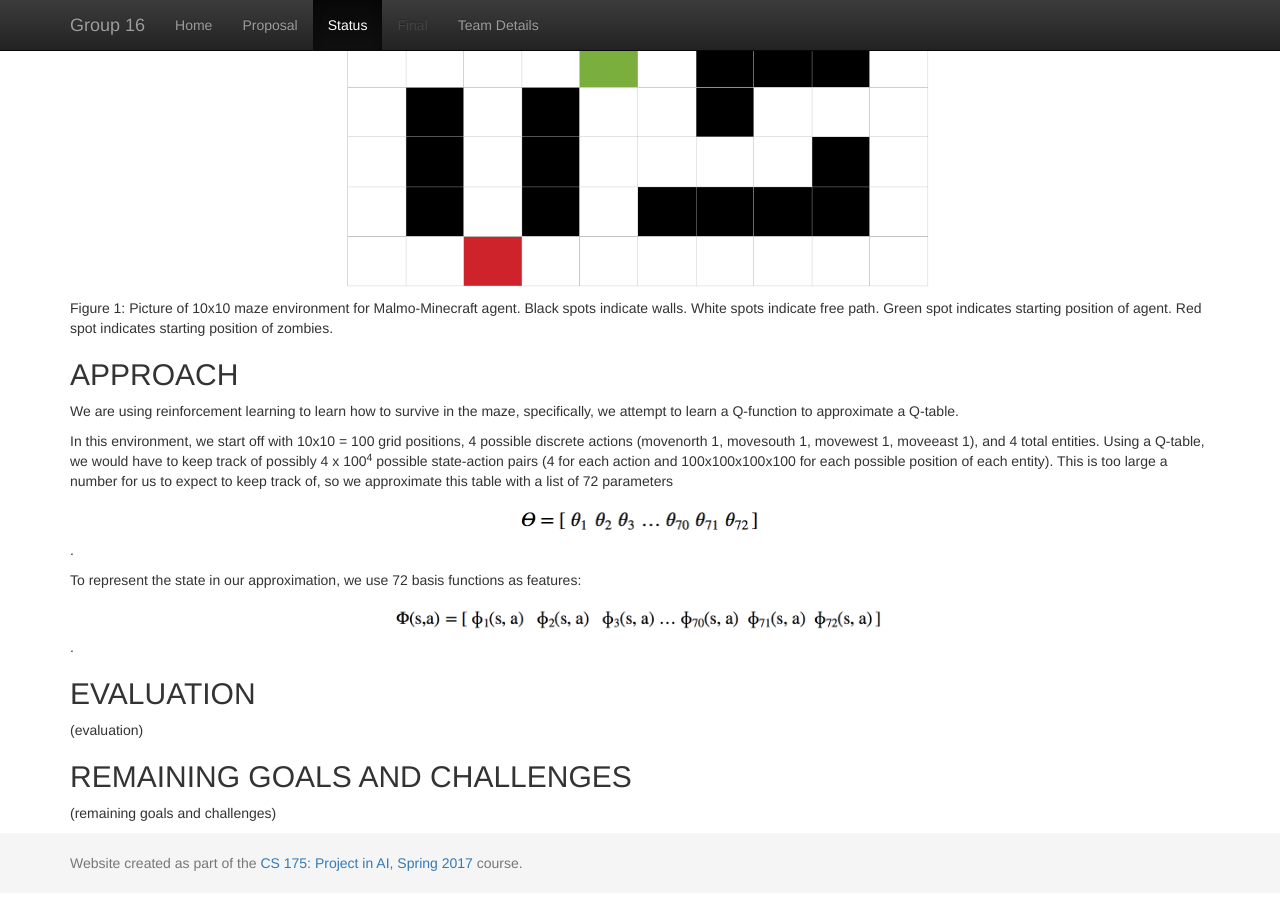
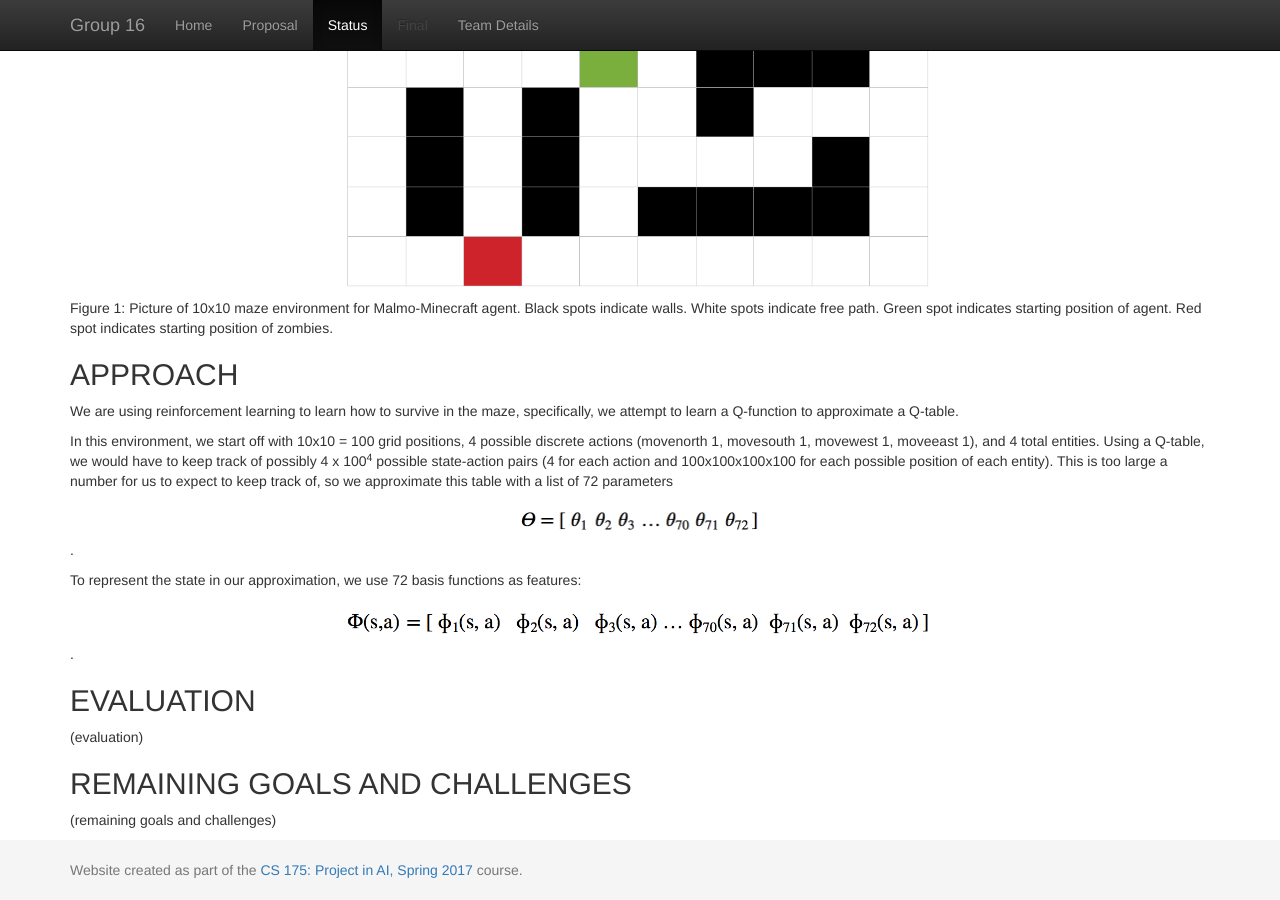
Before and after one commit to becamorin20/Group-16, a Jekyll site: the page built from docs/status.md, in a window 1280 px wide and 900 px high, scrolled down 549 px. Built offline with Jekyll 4.4.1, drawn with Linux system fonts in a browser that asks for light colours.

Commit message:
Update status.md

```diff
--- a/docs/status.md
+++ b/docs/status.md
@@ -19,7 +19,7 @@
 <div align="center"><img src="https://github.com/becamorin20/Group-16/blob/master/docs/images/theta_list.png" width="250"></div>.
 
 To represent the state in our approximation, we use 72 basis functions as features:
-<div align="center"><img src="https://github.com/becamorin20/Group-16/blob/master/docs/images/basis_functions.png" width="500"></div>.
+<div align="center"><img src="https://github.com/becamorin20/Group-16/blob/master/docs/images/basis_functions.png" width="600"></div>.
 
 ## EVALUATION
 (evaluation)
```
